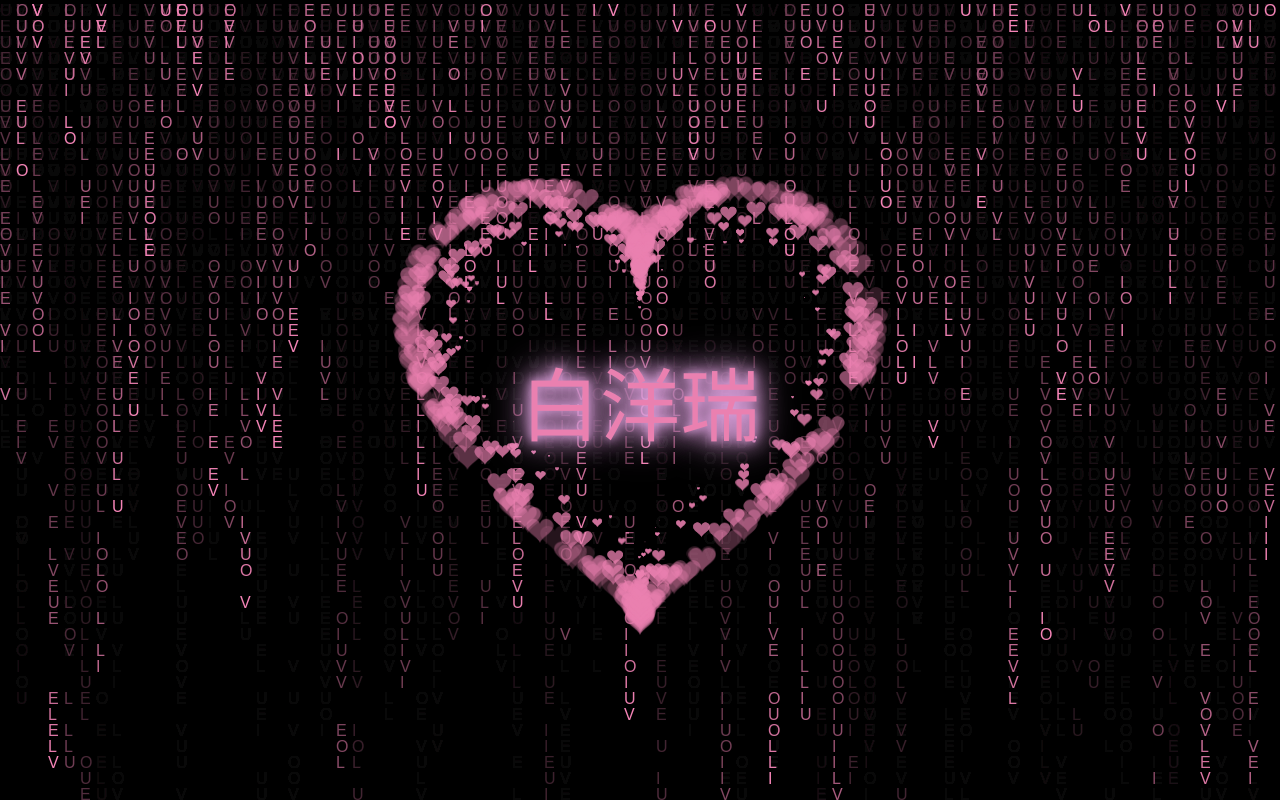
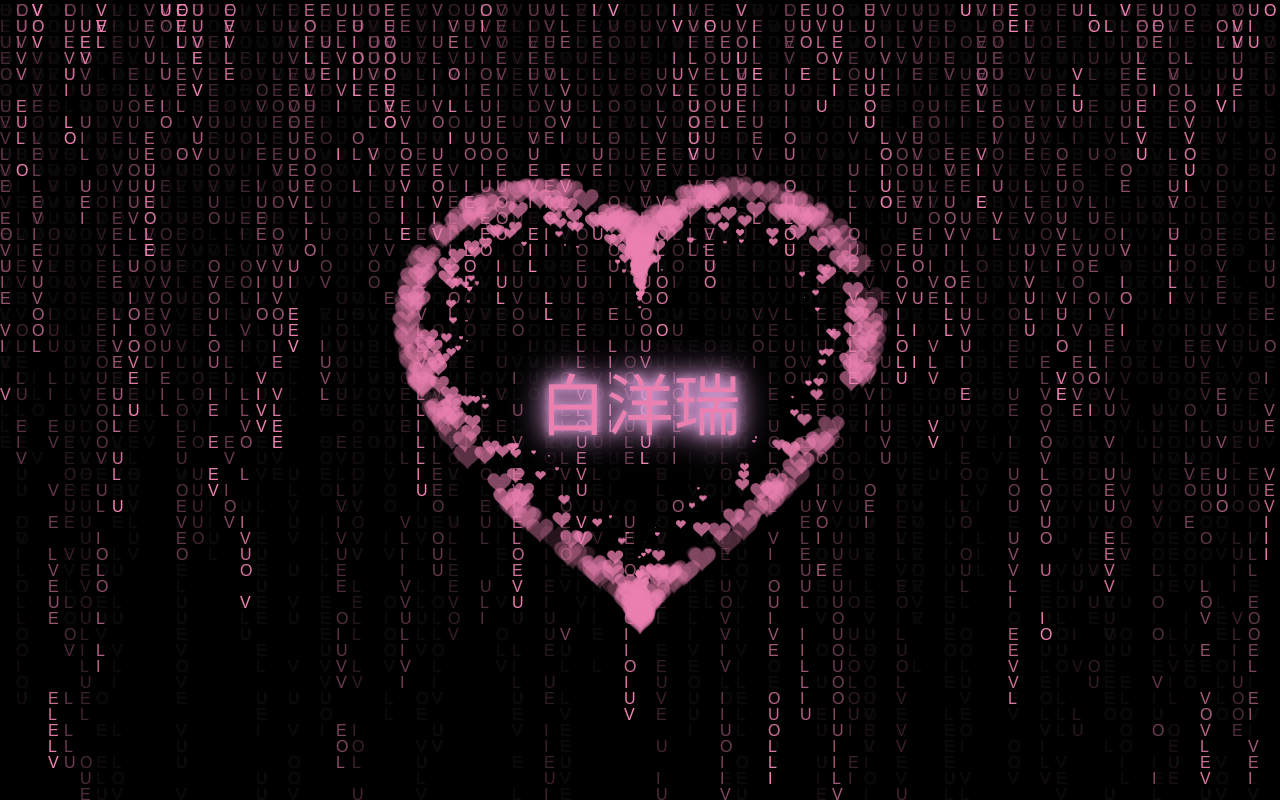
Before and after one commit to promiseyou1/lalala, a plain HTML site: page index.html in a window 1280 px wide. Drawn offline with Linux system fonts and the light colour scheme.

Commit message:
Update 2.css

```diff
--- a/2.css
+++ b/2.css
@@ -1,7 +1,7 @@
 div {
   auto;
   color: #ea80b0;
-  font-size: 5rem;
+  font-size: 4.2rem;
   font-family: STXingkai;
   text-shadow: 0 0 10px plum, 0 0 20px plum, 0 0 30px plum, 0 0 40px plum;
 }
```
